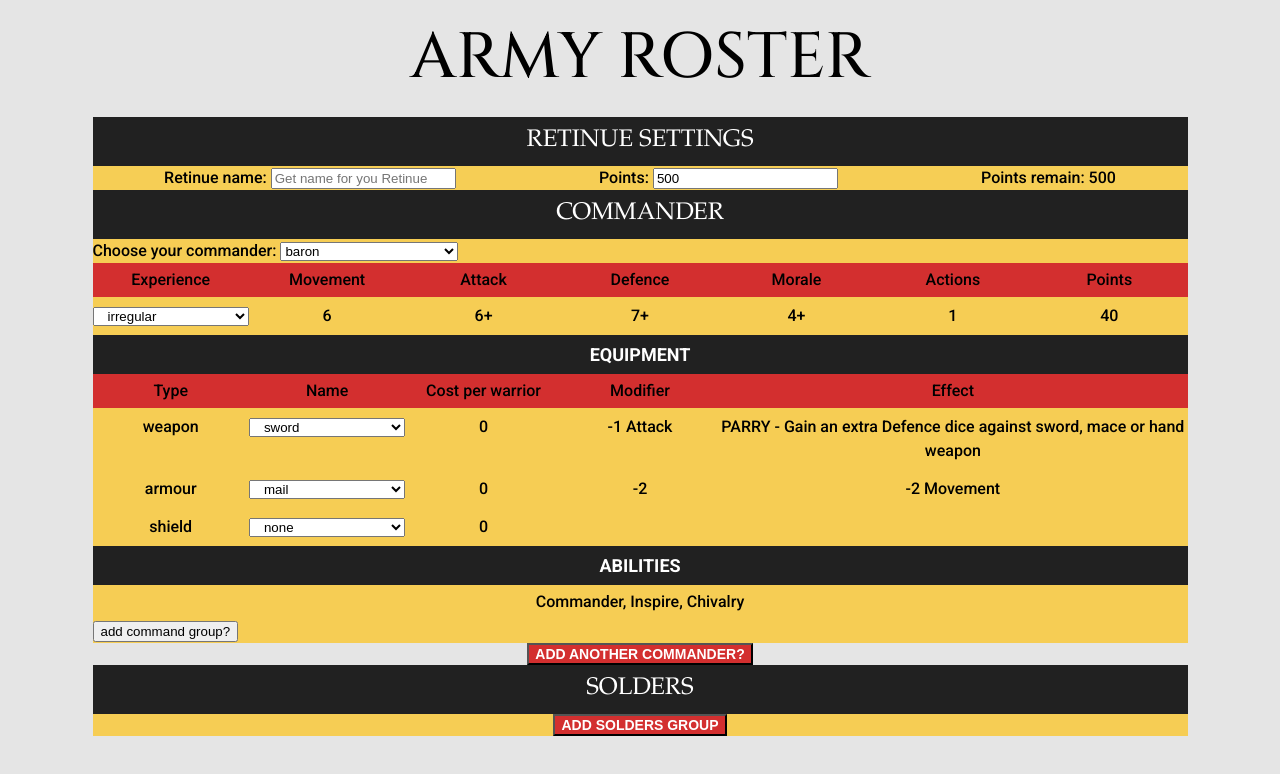
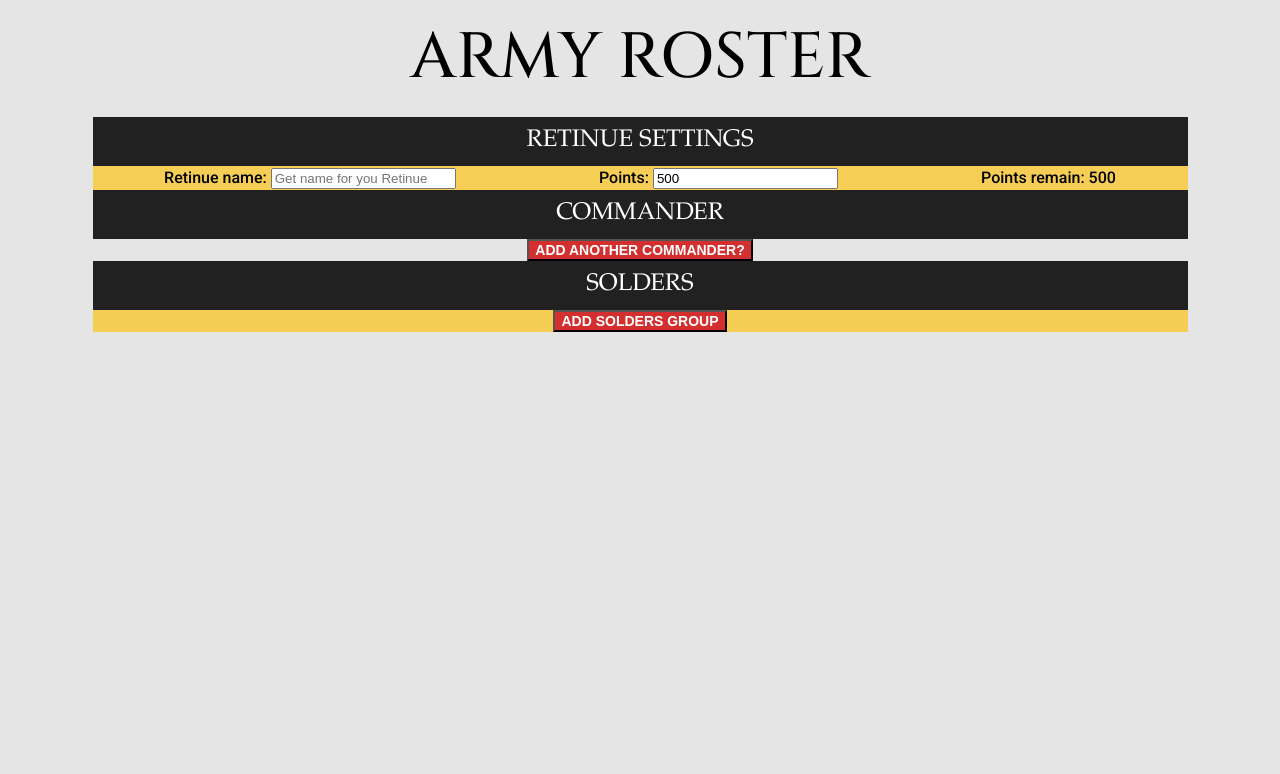
Before and after one commit to SadEdRoot/baron-calc, a React (Create React App) app: page / in a window 1280 px wide. Shown: the top 774 px of the page. Built offline with nearby package versions, Linux system fonts and the light colour scheme.

Commit message:
UPDATE: "add" function to commanders unit

```diff
--- a/public/index.html
+++ b/public/index.html
@@ -24,7 +24,7 @@
       work correctly both with client-side routing and a non-root public URL.
       Learn how to configure a non-root public URL by running `npm run build`.
     -->
-    <title>React App</title>
+    <title>Barons Calc</title>
   </head>
   <body>
     <noscript>You need to enable JavaScript to run this app.</noscript>
--- a/src/components/Commander/commander.json
+++ b/src/components/Commander/commander.json
@@ -11,7 +11,7 @@
             "attack": 6,
             "defence": 7,
             "morale": 4,
-            "action": 1,
+            "action": 3,
             "points": 40
           },
           "equipment": {
@@ -674,7 +674,7 @@
             "attack": 4,
             "defence": 7,
             "morale": 2,
-            "action": 3,
+            "action": 2,
             "points": 37
           },
           "equipment": {
@@ -757,7 +757,7 @@
             "attack": 7,
             "defence": 7,
             "morale": 5,
-            "action": 1,
+            "action": 2,
             "points": 33
           },
           "equipment": {
@@ -841,7 +841,7 @@
             "attack": 6,
             "defence": 7,
             "morale": 4,
-            "action": 1,
+            "action": 2,
             "points": 37
           },
           "equipment": {
@@ -932,7 +932,7 @@
             "attack": 5,
             "defence": 7,
             "morale": 3,
-            "action": 1,
+            "action": 2,
             "points": 40
           },
           "equipment": {
--- a/src/layouts/Commanders/Commanders.jsx
+++ b/src/layouts/Commanders/Commanders.jsx
@@ -1,16 +1,21 @@
 import React, {useState} from 'react';
 import Commander from "../../components/Commander";
-import {setSolder} from "../../store/soldersArr";
+import {removeCommandId, setCommand} from "../../store/commanderSlice";
 import {useDispatch, useSelector} from "react-redux";
 
+
 const Commanders = () => {
-  const [counter, setCounter] = useState(1)
+  const [counter, setCounter] = useState(0)
 
-  const startSolder = useSelector((state) => state.solders)
+  const startCommand = useSelector((state) => state.commanders)
   const dispatch = useDispatch();
 
+  const onRemove = (id) => {
+    dispatch(removeCommandId(id));
+  }
+
   const addCommander = async function () {
-    await dispatch(setSolder({id: counter}))
+    await dispatch(setCommand({id: counter}))
     await setCounter(counter + 1);
   }
 
@@ -19,7 +24,11 @@ const Commanders = () => {
       <div className="commander__header">
         commander
       </div>
-      <Commander />
+      {startCommand.map(({id}, index) => (
+        <Commander
+          key={id} unitId={id} remove={() => onRemove(id)}
+        />
+      ))}
       <button  className="soldersButton" onClick={addCommander}>add another commander?</button>
     </div>
   );
--- a/src/store/commanderSlice.js
+++ b/src/store/commanderSlice.js
@@ -1,21 +1,22 @@
 import { createSlice } from "@reduxjs/toolkit";
 
 export const commanderSlice = createSlice({
-  name: 'solders',
+  name: 'command',
   initialState: [],
   reducers: {
-    setSolder: (state, action) =>
-      state = [...state, action.payload],
-    removeSolderId: (state, action) =>
+    setCommand: (state, action) =>
+      {console.log(action.payload);
+      return state = [...state, action.payload]},
+    removeCommandId: (state, action) =>
       state = state.filter((el) => el.id !== action.payload),
-    setSolderUnit: (state, action) => {
+    setCommandUnit: (state, action) => {
       void(state[state.findIndex((el) => el.id === action.payload.unitId)].unit = action.payload.unit)},
-    setSolderData: (state, action) =>
+    setCommandData: (state, action) =>
       void(state[action.payload.unitId].unit.data.equipment = action.payload.data),
   }
 })
 
 
-export const {} = commanderSlice.actions
+export const {setCommand, removeCommandId, setCommandUnit, setCommandData} = commanderSlice.actions
 
 export default commanderSlice.reducer
```
